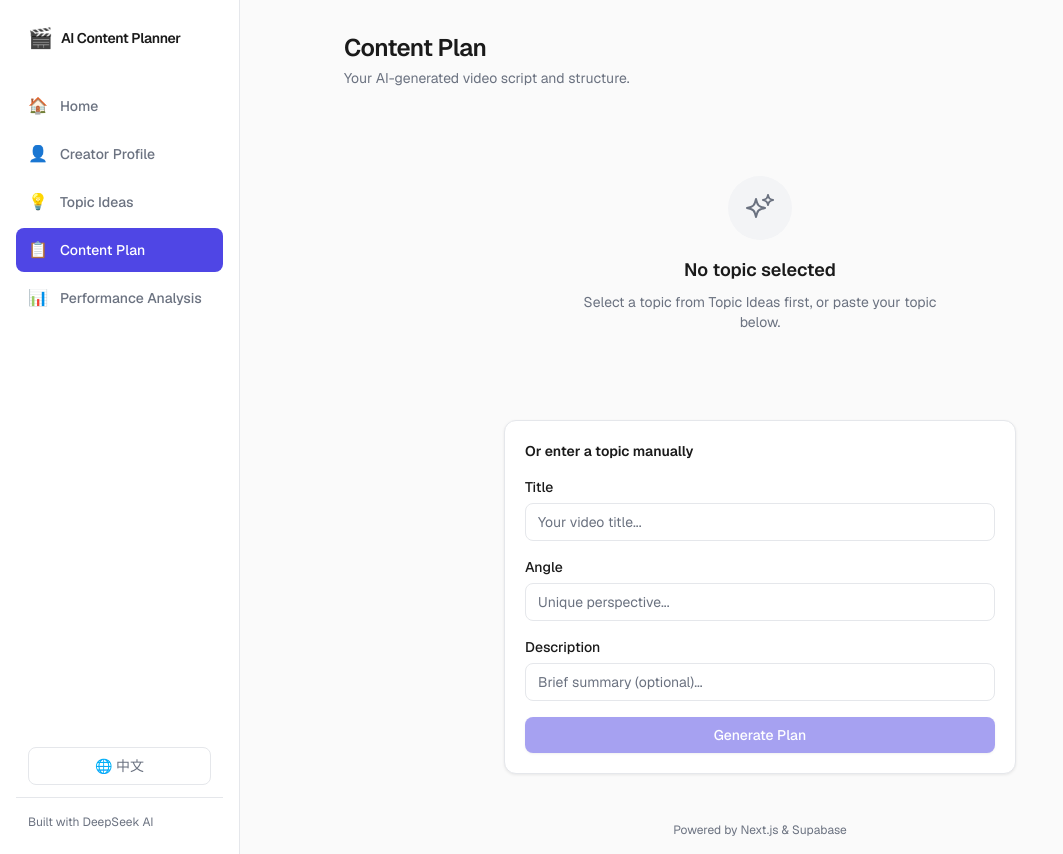
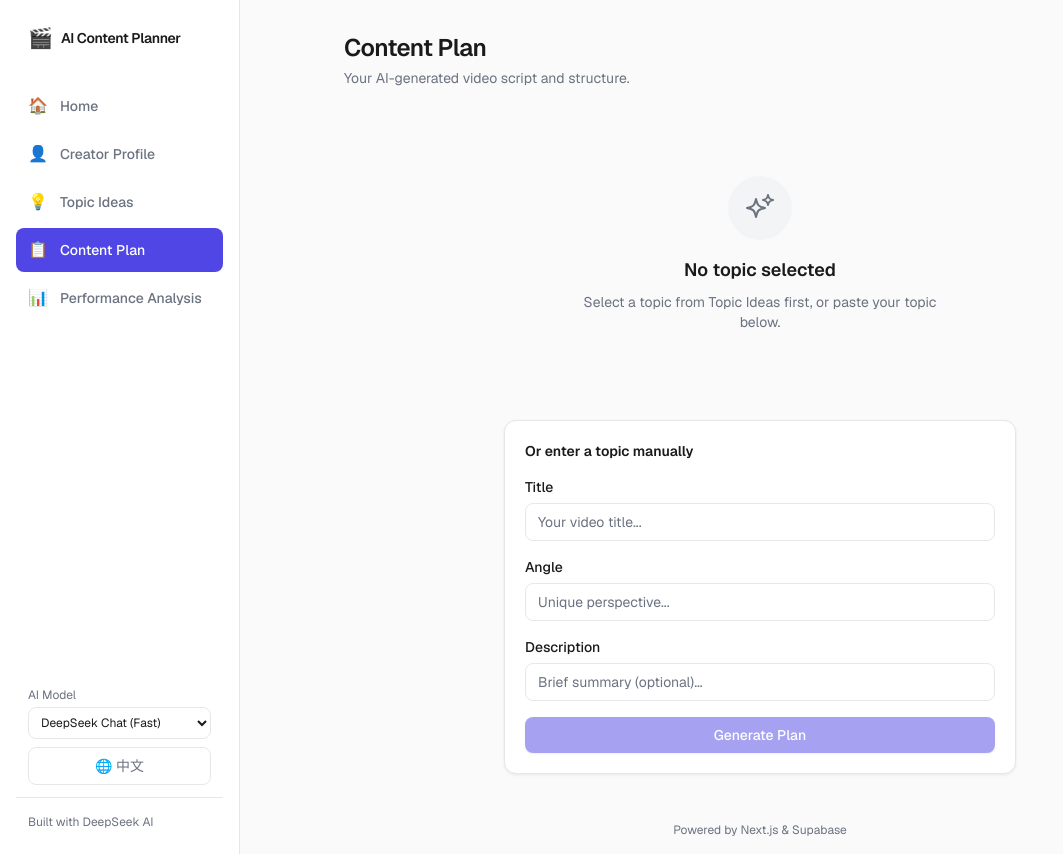
Before and after one commit to Yuezhi-Hao-123/Ai-creator, a Next.js app: page /plan in a window 1280 px wide. Shown: the whole page, without its empty margins (0-1063 px from the left). Built offline with nearby package versions, Linux system fonts and the light colour scheme.

Commit message:
Feature: AI model switching — choose between DeepSeek Chat (fast) and V4 Pro (powerful)

```diff
--- a/src/app/analyze/page.tsx
+++ b/src/app/analyze/page.tsx
@@ -6,10 +6,12 @@ import AnalysisResult from "@/components/analyze/AnalysisResult";
 import EmptyState from "@/components/ui/EmptyState";
 import { TopicCardSkeleton } from "@/components/ui/Skeleton";
 import { useStrings } from "@/lib/i18n";
+import { useModel } from "@/lib/model";
 import type { VideoMetrics, AnalysisResult as AnalysisResultType } from "@/lib/types";
 
 export default function AnalyzePage() {
   const strings = useStrings();
+  const { model } = useModel();
   const [loading, setLoading] = useState(false);
   const [error, setError] = useState<string | null>(null);
   const [result, setResult] = useState<AnalysisResultType | null>(null);
@@ -20,7 +22,7 @@ export default function AnalyzePage() {
       const response = await fetch("/api/analyze", {
         method: "POST",
         headers: { "Content-Type": "application/json" },
-        body: JSON.stringify({ metrics, video_topic: videoTopic || undefined }),
+        body: JSON.stringify({ metrics, video_topic: videoTopic || undefined, model }),
       });
       const data = await response.json();
       if (!response.ok) throw new Error(data.error || strings.errors.unknown);
--- a/src/app/api/analyze/route.ts
+++ b/src/app/api/analyze/route.ts
@@ -16,6 +16,7 @@ export async function POST(request: NextRequest) {
       metrics?: unknown;
       video_topic?: string;
       profile_id?: string;
+      model?: string;
     };
 
     // Validate metrics
@@ -64,7 +65,7 @@ export async function POST(request: NextRequest) {
     );
 
     // Call AI
-    const raw = await callDeepSeek(messages);
+    const raw = await callDeepSeek(messages, body.model);
 
     // Parse AI suggestions
     const parsed = parseJSONResponse(
--- a/src/app/api/plan/route.ts
+++ b/src/app/api/plan/route.ts
@@ -15,6 +15,7 @@ export async function POST(request: NextRequest) {
     const body = (await request.json()) as {
       selected_topic?: unknown;
       device_id?: string;
+      model?: string;
     };
 
     // Validate selected_topic
@@ -56,7 +57,7 @@ export async function POST(request: NextRequest) {
     const messages = buildPlanPrompt(topicResult.data, profile);
 
     // Call AI
-    const raw = await callDeepSeek(messages);
+    const raw = await callDeepSeek(messages, body.model);
 
     // Parse + validate
     const result = parseJSONResponse(raw, ContentPlanResultSchema);
--- a/src/app/api/topics/route.ts
+++ b/src/app/api/topics/route.ts
@@ -15,6 +15,7 @@ export async function POST(request: NextRequest) {
     const body = (await request.json()) as {
       topic?: string;
       device_id?: string;
+      model?: string;
     };
 
     // Validate
@@ -55,7 +56,7 @@ export async function POST(request: NextRequest) {
     const messages = buildTopicPrompt(body.topic.trim(), profile);
 
     // Call AI
-    const raw = await callDeepSeek(messages);
+    const raw = await callDeepSeek(messages, body.model);
 
     // Parse + validate
     const result = parseJSONResponse(raw, TopicGenerationResultSchema);
--- a/src/app/plan/page.tsx
+++ b/src/app/plan/page.tsx
@@ -9,10 +9,12 @@ import Input from "@/components/ui/Input";
 import Button from "@/components/ui/Button";
 import { getDeviceId } from "@/lib/device-id";
 import { useStrings } from "@/lib/i18n";
+import { useModel } from "@/lib/model";
 import type { TopicIdea, ContentPlanResult } from "@/lib/types";
 
 export default function PlanPage() {
   const strings = useStrings();
+  const { model } = useModel();
   const [loading, setLoading] = useState(false);
   const [error, setError] = useState<string | null>(null);
   const [result, setResult] = useState<ContentPlanResult | null>(null);
@@ -28,7 +30,7 @@ export default function PlanPage() {
       const response = await fetch("/api/plan", {
         method: "POST",
         headers: { "Content-Type": "application/json" },
-        body: JSON.stringify({ selected_topic: idea, device_id: deviceIdRef.current || undefined }),
+        body: JSON.stringify({ selected_topic: idea, device_id: deviceIdRef.current || undefined, model }),
       });
       const data = await response.json();
       if (!response.ok) throw new Error(data.error || strings.errors.unknown);
@@ -36,7 +38,7 @@ export default function PlanPage() {
     } catch (err) {
       setError(err instanceof Error ? err.message : strings.errors.unknown);
     } finally { setLoading(false); }
-  }, [strings]);
+  }, [strings, model]);
 
   useEffect(() => {
     try { deviceIdRef.current = getDeviceId(); } catch { /* ignore */ }
--- a/src/app/topics/page.tsx
+++ b/src/app/topics/page.tsx
@@ -9,11 +9,13 @@ import { TopicCardSkeleton } from "@/components/ui/Skeleton";
 import { getProfile } from "@/lib/storage";
 import { getDeviceId } from "@/lib/device-id";
 import { useStrings } from "@/lib/i18n";
+import { useModel } from "@/lib/model";
 import type { TopicIdea, TopicGenerationResult } from "@/lib/types";
 
 export default function TopicsPage() {
   const router = useRouter();
   const strings = useStrings();
+  const { model } = useModel();
   const [loading, setLoading] = useState(false);
   const [error, setError] = useState<string | null>(null);
   const [result, setResult] = useState<TopicGenerationResult | null>(null);
@@ -34,7 +36,7 @@ export default function TopicsPage() {
       const response = await fetch("/api/topics", {
         method: "POST",
         headers: { "Content-Type": "application/json" },
-        body: JSON.stringify({ topic, device_id: deviceId }),
+        body: JSON.stringify({ topic, device_id: deviceId, model }),
       });
       const data = await response.json();
       if (!response.ok) throw new Error(data.error || strings.errors.unknown);
--- a/src/components/layout/ClientShell.tsx
+++ b/src/components/layout/ClientShell.tsx
@@ -3,18 +3,21 @@
 import type { ReactNode } from "react";
 import { ToastProvider } from "@/components/ui/Toast";
 import { LocaleProvider } from "@/lib/i18n";
+import { ModelProvider } from "@/lib/model";
 import AppShell from "./AppShell";
 
 /**
  * ClientShell — wraps AppShell with client-side providers.
- * Order: Locale → Toast → AppShell
+ * Order: Locale → Model → Toast → AppShell
  */
 export default function ClientShell({ children }: { children: ReactNode }) {
   return (
     <LocaleProvider>
-      <ToastProvider>
-        <AppShell>{children}</AppShell>
-      </ToastProvider>
+      <ModelProvider>
+        <ToastProvider>
+          <AppShell>{children}</AppShell>
+        </ToastProvider>
+      </ModelProvider>
     </LocaleProvider>
   );
 }
--- a/src/components/layout/Sidebar.tsx
+++ b/src/components/layout/Sidebar.tsx
@@ -3,15 +3,13 @@
 import Link from "next/link";
 import { usePathname } from "next/navigation";
 import { useStrings, useLocale } from "@/lib/i18n";
+import { useModel, MODELS } from "@/lib/model";
 
-/**
- * Sidebar — desktop navigation (240px fixed width).
- * Includes language toggle button.
- */
 export default function Sidebar() {
   const pathname = usePathname();
   const strings = useStrings();
   const { locale, toggleLocale } = useLocale();
+  const { model, setModel } = useModel();
 
   const navItems = [
     { href: "/", label: strings.nav.home, icon: "🏠" },
@@ -23,34 +21,21 @@ export default function Sidebar() {
 
   return (
     <aside className="hidden md:flex md:flex-col md:w-60 md:min-h-screen bg-[var(--color-surface)] border-r border-[var(--color-border)] px-4 py-6">
-      {/* Logo */}
-      <Link
-        href="/"
-        className="flex items-center gap-2 px-3 mb-8 text-[var(--color-foreground)] no-underline"
-      >
+      <Link href="/" className="flex items-center gap-2 px-3 mb-8 text-[var(--color-foreground)] no-underline">
         <span className="text-xl">🎬</span>
-        <span className="text-sm font-semibold tracking-tight">
-          {strings.app.title}
-        </span>
+        <span className="text-sm font-semibold tracking-tight">{strings.app.title}</span>
       </Link>
 
-      {/* Navigation */}
       <nav className="flex flex-col gap-1 flex-1">
         {navItems.map((item) => {
-          const isActive =
-            item.href === "/"
-              ? pathname === "/"
-              : pathname.startsWith(item.href);
-
+          const isActive = item.href === "/" ? pathname === "/" : pathname.startsWith(item.href);
           return (
             <Link
               key={item.href}
               href={item.href}
               className={[
                 "flex items-center gap-3 px-3 py-2.5 rounded-[var(--radius-button)] text-sm font-medium transition-colors no-underline",
-                isActive
-                  ? "bg-[var(--color-primary)] text-white"
-                  : "text-[var(--color-muted)] hover:text-[var(--color-foreground)] hover:bg-gray-100",
+                isActive ? "bg-[var(--color-primary)] text-white" : "text-[var(--color-muted)] hover:text-[var(--color-foreground)] hover:bg-gray-100",
               ].join(" ")}
             >
               <span className="text-base">{item.icon}</span>
@@ -59,6 +44,20 @@ export default function Sidebar() {
           );
         })}
       </nav>
+
+      {/* Model selector */}
+      <div className="px-3 mb-2">
+        <label className="text-xs text-[var(--color-muted)] mb-1 block">AI Model</label>
+        <select
+          value={model}
+          onChange={(e) => setModel(e.target.value as typeof model)}
+          className="w-full rounded-[var(--radius-button)] border border-[var(--color-border)] bg-white px-2 py-1.5 text-xs text-[var(--color-foreground)] focus:outline-none focus:ring-1 focus:ring-[var(--color-primary)] cursor-pointer"
+        >
+          {MODELS.map((m) => (
+            <option key={m.id} value={m.id}>{m.label}</option>
+          ))}
+        </select>
+      </div>
 
       {/* Language toggle */}
       <div className="px-3 mb-3">
@@ -70,11 +69,8 @@ export default function Sidebar() {
         </button>
       </div>
 
-      {/* Footer */}
       <div className="px-3 pt-4 border-t border-[var(--color-border)]">
-        <p className="text-xs text-[var(--color-muted)]">
-          {strings.footer.builtWith}
-        </p>
+        <p className="text-xs text-[var(--color-muted)]">{strings.footer.builtWith}</p>
       </div>
     </aside>
   );
--- a/src/lib/ai-client.ts
+++ b/src/lib/ai-client.ts
@@ -1,5 +1,5 @@
 /**
- * AIClient — DeepSeek API call wrapper.
+ * AIClient — calls AI API with configurable model.
  * SERVER-SIDE ONLY. Never import this in client components.
  */
 
@@ -12,18 +12,21 @@ const DEEPSEEK_BASE = "https://api.deepseek.com/v1/chat/completions";
 
 /**
  * Calls the DeepSeek API and returns the raw response text.
- * Throws descriptive errors for common failure modes.
+ * @param model — model ID to use (e.g. "deepseek-chat", "deepseek-v4-pro")
  */
-export async function callDeepSeek(messages: ChatMessage[]): Promise<string> {
+export async function callDeepSeek(
+  messages: ChatMessage[],
+  model?: string
+): Promise<string> {
   const apiKey = process.env.DEEPSEEK_API_KEY;
-  const model = process.env.DEEPSEEK_MODEL || "deepseek-chat";
+  const effectiveModel = model || process.env.DEEPSEEK_MODEL || "deepseek-chat";
 
   if (!apiKey || apiKey === "your_deepseek_api_key_here") {
     throw new Error("DEEPSEEK_API_KEY is not configured.");
   }
 
   const controller = new AbortController();
-  const timeout = setTimeout(() => controller.abort(), 30_000);
+  const timeout = setTimeout(() => controller.abort(), 60_000);
 
   try {
     const response = await fetch(DEEPSEEK_BASE, {
@@ -33,7 +36,7 @@ export async function callDeepSeek(messages: ChatMessage[]): Promise<string> {
         Authorization: `Bearer ${apiKey}`,
       },
       body: JSON.stringify({
-        model,
+        model: effectiveModel,
         messages,
         temperature: 0.8,
         max_tokens: 2048,
@@ -43,15 +46,9 @@ export async function callDeepSeek(messages: ChatMessage[]): Promise<string> {
 
     if (!response.ok) {
       const status = response.status;
-      if (status === 401) {
-        throw new Error("DeepSeek API key is invalid.");
-      }
-      if (status === 429) {
-        throw new Error("Too many requests. Please wait a moment and try again.");
-      }
-      if (status >= 500) {
-        throw new Error("AI service is temporarily unavailable. Please try again later.");
-      }
+      if (status === 401) throw new Error("DeepSeek API key is invalid.");
+      if (status === 429) throw new Error("Too many requests. Please wait.");
+      if (status >= 500) throw new Error("AI service is temporarily unavailable.");
       throw new Error(`DeepSeek API returned status ${status}.`);
     }
 
@@ -60,18 +57,15 @@ export async function callDeepSeek(messages: ChatMessage[]): Promise<string> {
     };
 
     const content = data.choices?.[0]?.message?.content;
-    if (!content) {
-      throw new Error("AI returned an empty response. Please try again.");
-    }
+    if (!content) throw new Error("AI returned an empty response.");
 
     return content;
   } catch (err) {
     if (err instanceof DOMException && err.name === "AbortError") {
       throw new Error("AI request timed out. Please try again.");
     }
-    // Re-throw known errors
     if (err instanceof Error) throw err;
-    throw new Error("An unexpected error occurred while calling AI.");
+    throw new Error("An unexpected error occurred.");
   } finally {
     clearTimeout(timeout);
   }
--- /dev/null
+++ b/src/lib/model.tsx
@@ -0,0 +1,48 @@
+"use client";
+
+import { createContext, useContext, useState, useCallback, type ReactNode } from "react";
+
+export type ModelId = "deepseek-chat" | "deepseek-v4-pro";
+
+export const MODELS: { id: ModelId; label: string }[] = [
+  { id: "deepseek-chat", label: "DeepSeek Chat (Fast)" },
+  { id: "deepseek-v4-pro", label: "DeepSeek V4 Pro (Powerful)" },
+];
+
+interface ModelContextValue {
+  model: ModelId;
+  setModel: (m: ModelId) => void;
+}
+
+const ModelContext = createContext<ModelContextValue>({
+  model: "deepseek-chat",
+  setModel: () => {},
+});
+
+const STORAGE_KEY = "ai_content_planner_model";
+
+function getStoredModel(): ModelId {
+  if (typeof window === "undefined") return "deepseek-chat";
+  const stored = localStorage.getItem(STORAGE_KEY);
+  if (stored === "deepseek-chat" || stored === "deepseek-v4-pro") return stored;
+  return "deepseek-chat";
+}
+
+export function ModelProvider({ children }: { children: ReactNode }) {
+  const [model, setModelState] = useState<ModelId>(getStoredModel);
+
+  const setModel = useCallback((m: ModelId) => {
+    setModelState(m);
+    localStorage.setItem(STORAGE_KEY, m);
+  }, []);
+
+  return (
+    <ModelContext.Provider value={{ model, setModel }}>
+      {children}
+    </ModelContext.Provider>
+  );
+}
+
+export function useModel() {
+  return useContext(ModelContext);
+}
```
